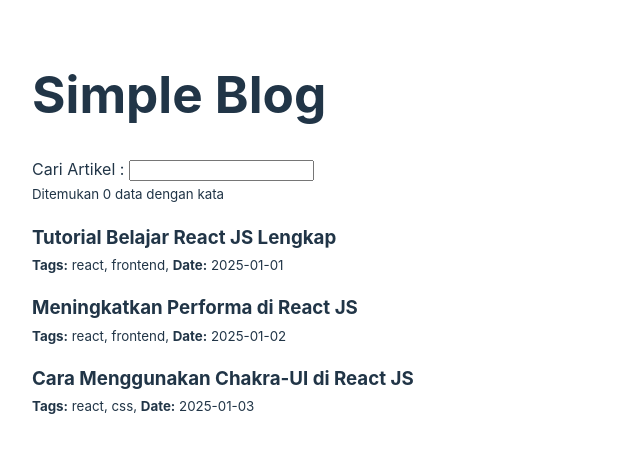
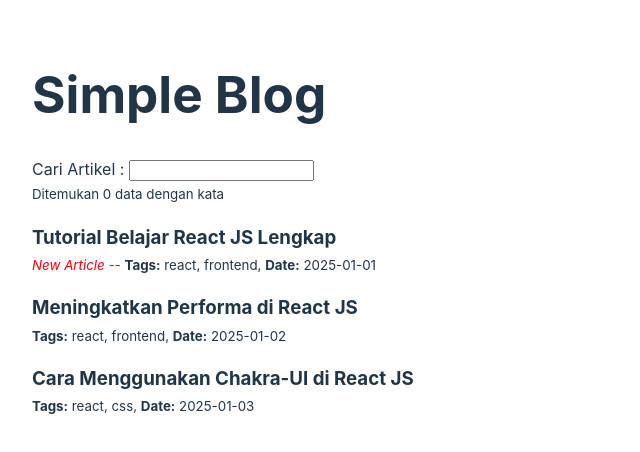
Before and after one commit to Abaljerind/belajar-fullstack, a React (Vite) app in the folder reactjs/react-fundamental/: page / in a window 1280 px wide. Shown: the top 452 px of the page, without its empty margins (0-640 px from the left). Built offline with nearby package versions, Linux system fonts and the light colour scheme.

Commit message:
Display isNew property via props

```diff
--- a/reactjs/react-fundamental/src/components/Article.jsx
+++ b/reactjs/react-fundamental/src/components/Article.jsx
@@ -3,6 +3,7 @@ function Article(props) {
     <>
       <h3>{props.title}</h3>
       <small>
+        <i style={{ color: "red" }}>{props.isNew && "New Article -- "}</i>{" "}
         <strong>Tags:</strong> {props.tags.join(", ")}, <strong>Date:</strong>{" "}
         {props.date}
       </small>
```
